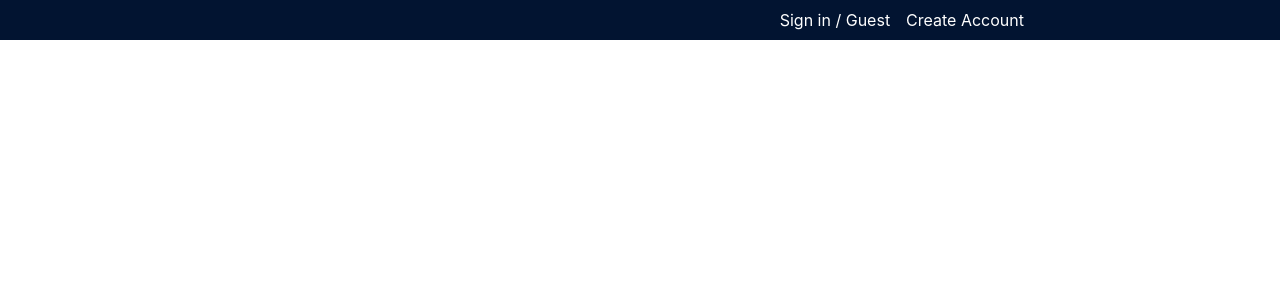
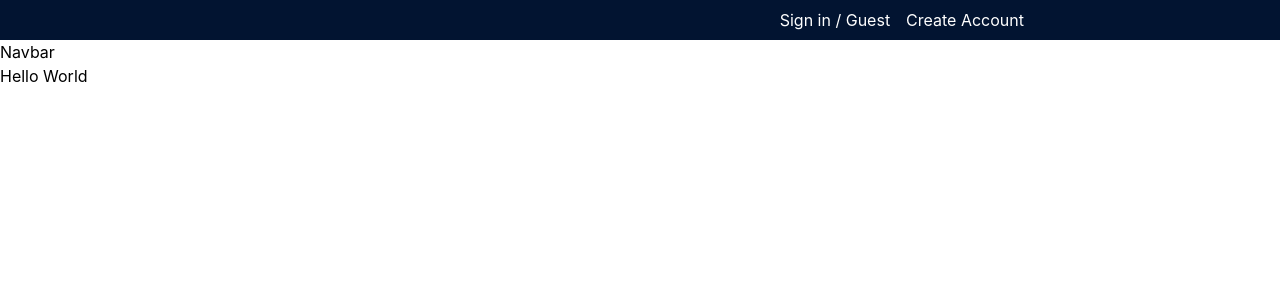
Before and after one commit to Ameer2000Mzori/ShopSprint, a React (Create React App) app in the folder frontend/: page / in a window 1280 px wide. Shown: the top 300 px of the page. Built offline with nearby package versions, Linux system fonts and the light colour scheme.

Commit message:
added more styling and also linking everything to app.js file and trying to build navbar

```diff
--- a/frontend/src/App.js
+++ b/frontend/src/App.js
@@ -1,6 +1,18 @@
+import { BrowserRouter as Router, Routes, Route } from 'react-router-dom'
 import Home from './components/pages/home/Home.jsx'
+import Navbar from './components/Navbar.js'
+import UtilityBar from './components/pages/home/component/UtilityBar.jsx'
+
 function App() {
-  return <Home />
+  return (
+    <Router>
+      <UtilityBar />
+      <Navbar />
+      <Routes>
+        <Route path="/" element={<Home />} />
+      </Routes>
+    </Router>
+  )
 }
 
 export default App
--- /dev/null
+++ b/frontend/src/components/Navbar.js
@@ -0,0 +1,5 @@
+const Navbar = () => {
+  return <div>Navbar</div>
+}
+
+export default Navbar
--- a/frontend/src/components/pages/home/Home.jsx
+++ b/frontend/src/components/pages/home/Home.jsx
@@ -1,10 +1,9 @@
 import React from 'react'
-import UtilityBar from './component/UtilityBar.jsx'
 const Home = () => {
   return (
-    <>
-      <UtilityBar />
-    </>
+    <div>
+      <h1>Hello World</h1>
+    </div>
   )
 }
 
```
